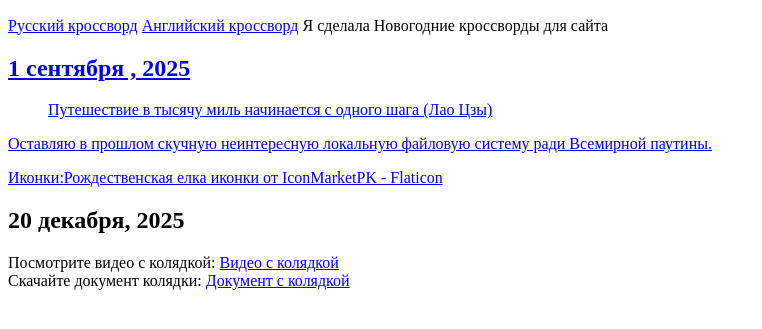
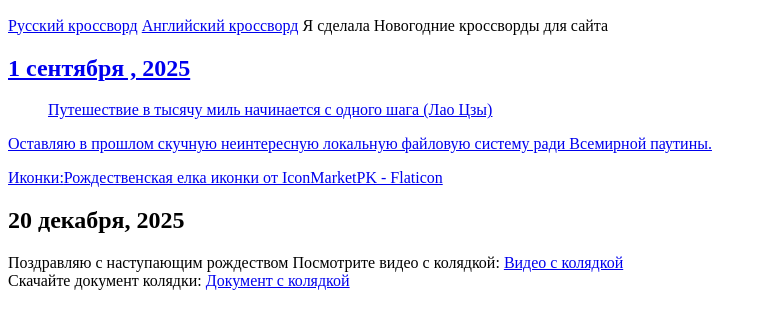
Before and after one commit to KSophia976/dem.github.jo, a plain HTML site: page index.html in a window 1280 px wide. Shown: the part 169-498 px from the top of the page, without its empty margins (0-762 px from the left). Drawn offline with Linux system fonts and the light colour scheme.

Commit message:
Update index.html

```diff
--- a/index.html
+++ b/index.html
@@ -25,6 +25,7 @@
 <p>Иконки:<a href="https://www.flaticon.com/ru/free-icons/-" title="Рождественская елка иконки">Рождественская елка иконки от IconMarketPK - Flaticon</a><p/>
 <h2>20 декабря, 2025</h2>
   <p>
+    Поздравляю с наступающим рождеством
     Посмотрите видео с колядкой: <a href="019b3a72-225b-7fb5-8436-78f9a4ad15dd.mp4">Видео с колядкой</a><br>
     Скачайте документ колядки: <a href="Колядка.odt">Документ с колядкой</a>
   </p>
```
